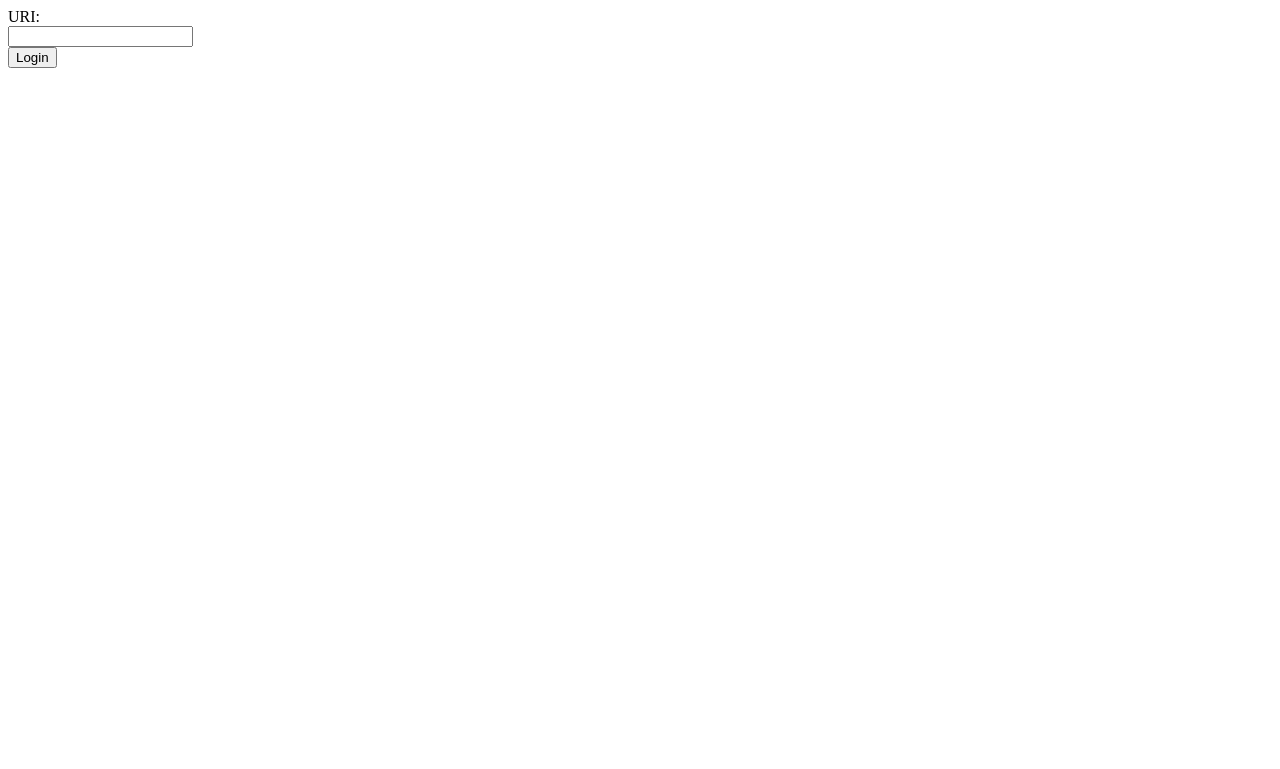
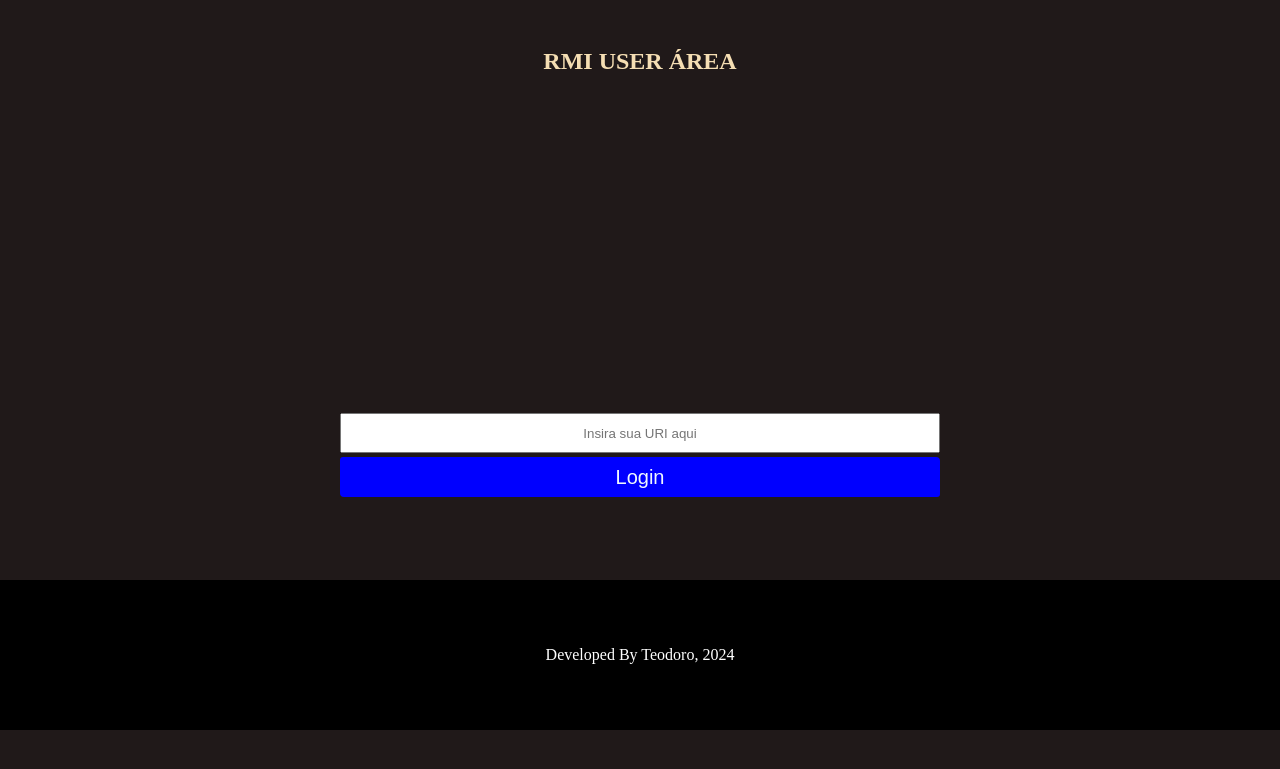
Before and after one commit to imrooteodoro/RMI-SERVER, a Flask app: page / in a window 1280 px wide. Before the commit the part shown is almost empty. Shown: the top 769 px of the page. Run offline with Flask 2, Linux system fonts and the light colour scheme.

Commit message:
feat: importa estilos e define  o esqueleto da área do usuário

```diff
--- a/src/templates/login.html
+++ b/src/templates/login.html
@@ -1,15 +1,30 @@
 <!DOCTYPE html>
-<html lang="en">
+<html lang="pt-br">
 <head>
     <meta charset="UTF-8">
     <meta name="viewport" content="width=device-width, initial-scale=1.0">
+    <link rel="stylesheet" href="/public/styles/main.css">
+    <link rel="stylesheet" href="/public/styles/login.css">
     <title>RMI Login</title>
 </head>
 <body>
-    <form action="/login" method="post">
-        <label for="uri">URI:</label><br>
-        <input type="text" id="uri" name="uri" required><br>
-        <input type="submit" value="Login">
-    </form>
+    <div class="uri-form">
+
+    <h2 style="text-align: center; margin-top:2em;">RMI USER ÁREA</h2>
+    <div class="login">
+        <form action="/" method="post">
+            <label for="uri"></label><br>
+            <input type="text" placeholder="Insira sua URI aqui" id="uri" name="uri" required ><br>
+            <button type="submit" value="Login">Login</button>
+        </form>
+    </div>
+    </div>
+    <footer>
+        <div class="footer">
+            <div class="text-span">
+                <p>Developed By Teodoro, 2024</p>
+            </div>
+        </div>
+    </footer>
 </body>
 </html>
```
